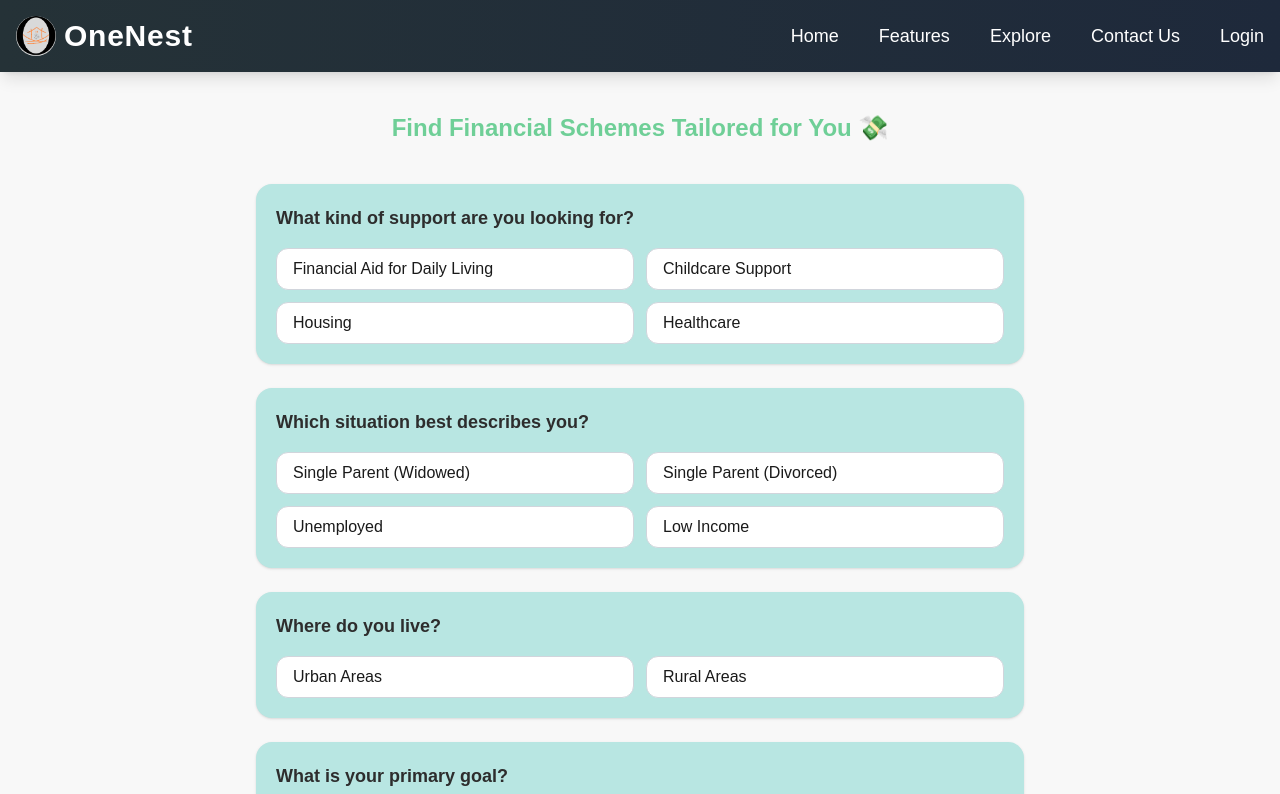
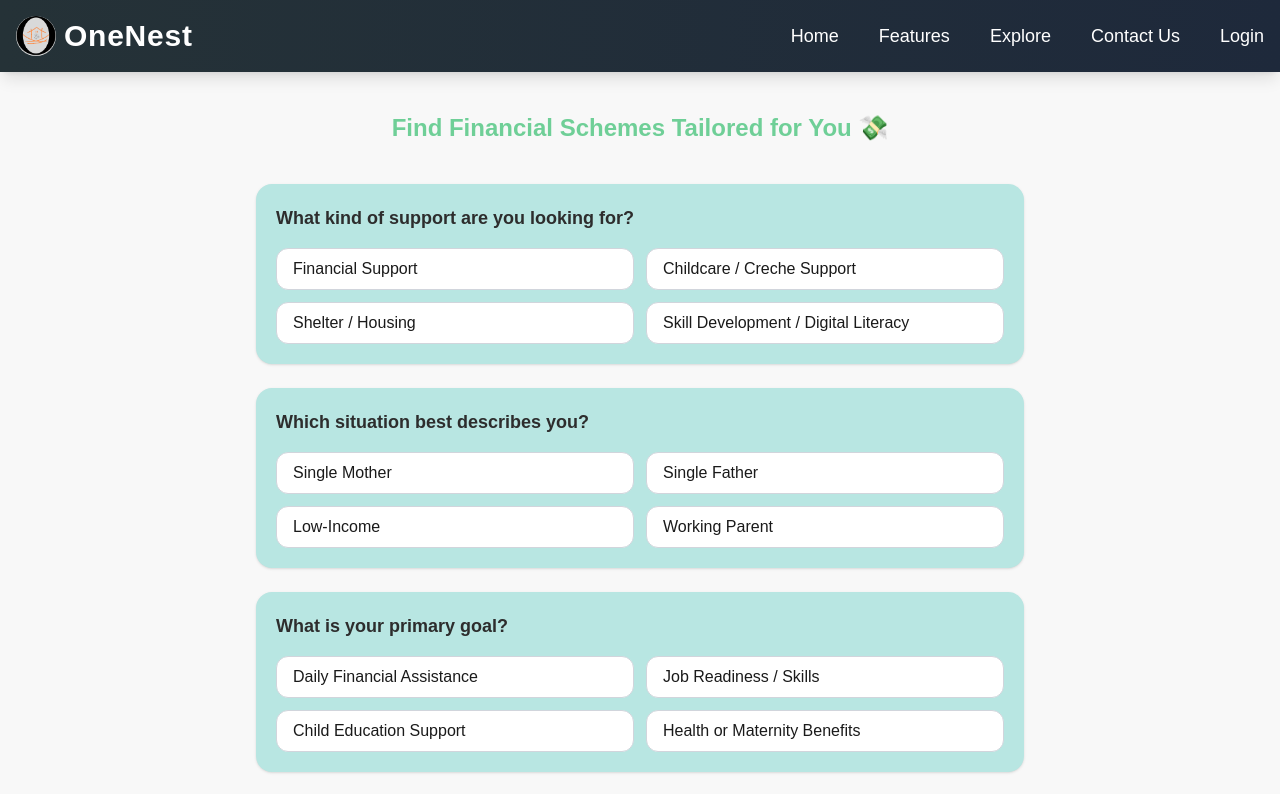
Before and after one commit to arorarish245/OneNest, a Next.js app in the folder frontend/: page /financial_schemes in a window 1280 px wide. Shown: the top 794 px of the page. Built offline with nearby package versions, Linux system fonts and the light colour scheme.

Commit message:
Corrected API route for fetching financial schemes from frontend

```diff
--- a/frontend/src/app/financial_schemes/page.tsx
+++ b/frontend/src/app/financial_schemes/page.tsx
@@ -11,18 +11,19 @@ const FinancialSchemesPage = () => {
   const [userGoal, setUserGoal] = useState<string | null>(null);
   const [schemes, setSchemes] = useState<any[]>([]);
   const [loading, setLoading] = useState(false);
+  const normalize = (str: string) => str.trim().toLowerCase();
 
   const handleSubmit = async () => {
     if (!userHelpType || !userSituation || !userRegion || !userGoal) return;
 
     setLoading(true);
     try {
-      const res = await axios.get('/api/financial-schemes', {
+      const res = await axios.get('http://127.0.0.1:8000/api/financial/financial-schemes', {
         params: {
-          user_help_type: userHelpType,
-          user_situation: userSituation,
-          user_region: userRegion,
-          user_goal: userGoal
+            support: normalize(userHelpType),
+            situation: normalize(userSituation),
+            goal: normalize(userGoal),
+            region: normalize(userRegion)
         }
       });
       setSchemes(res.data);
@@ -42,16 +43,38 @@ const FinancialSchemesPage = () => {
       <div className="max-w-3xl mx-auto space-y-6">
         <SchemeQuestion
           question="What kind of support are you looking for?"
-          options={['Financial Aid for Daily Living', 'Childcare Support', 'Housing', 'Healthcare']}
+          options={[
+            'Financial Support',
+            'Childcare / Creche Support',
+            'Shelter / Housing',
+            'Skill Development / Digital Literacy'
+          ]}
           selectedOption={userHelpType}
           onSelect={setUserHelpType}
         />
 
         <SchemeQuestion
           question="Which situation best describes you?"
-          options={['Single Parent (Widowed)', 'Single Parent (Divorced)', 'Unemployed', 'Low Income']}
+          options={[
+            'Single Mother',
+            'Single Father',
+            'Low-Income',
+            'Working Parent'
+          ]}
           selectedOption={userSituation}
           onSelect={setUserSituation}
+        />
+
+        <SchemeQuestion
+          question="What is your primary goal?"
+          options={[
+            'Daily Financial Assistance',
+            'Job Readiness / Skills',
+            'Child Education Support',
+            'Health or Maternity Benefits'
+          ]}
+          selectedOption={userGoal}
+          onSelect={setUserGoal}
         />
 
         <SchemeQuestion
@@ -59,13 +82,6 @@ const FinancialSchemesPage = () => {
           options={['Urban Areas', 'Rural Areas']}
           selectedOption={userRegion}
           onSelect={setUserRegion}
-        />
-
-        <SchemeQuestion
-          question="What is your primary goal?"
-          options={['Financial Aid for Daily Living', 'Job Support', 'Education Support', 'Medical Assistance']}
-          selectedOption={userGoal}
-          onSelect={setUserGoal}
         />
 
         <div className="text-center">
```
Also changed, not shown: 1 other file (tests, documents, lock files or other folders).
